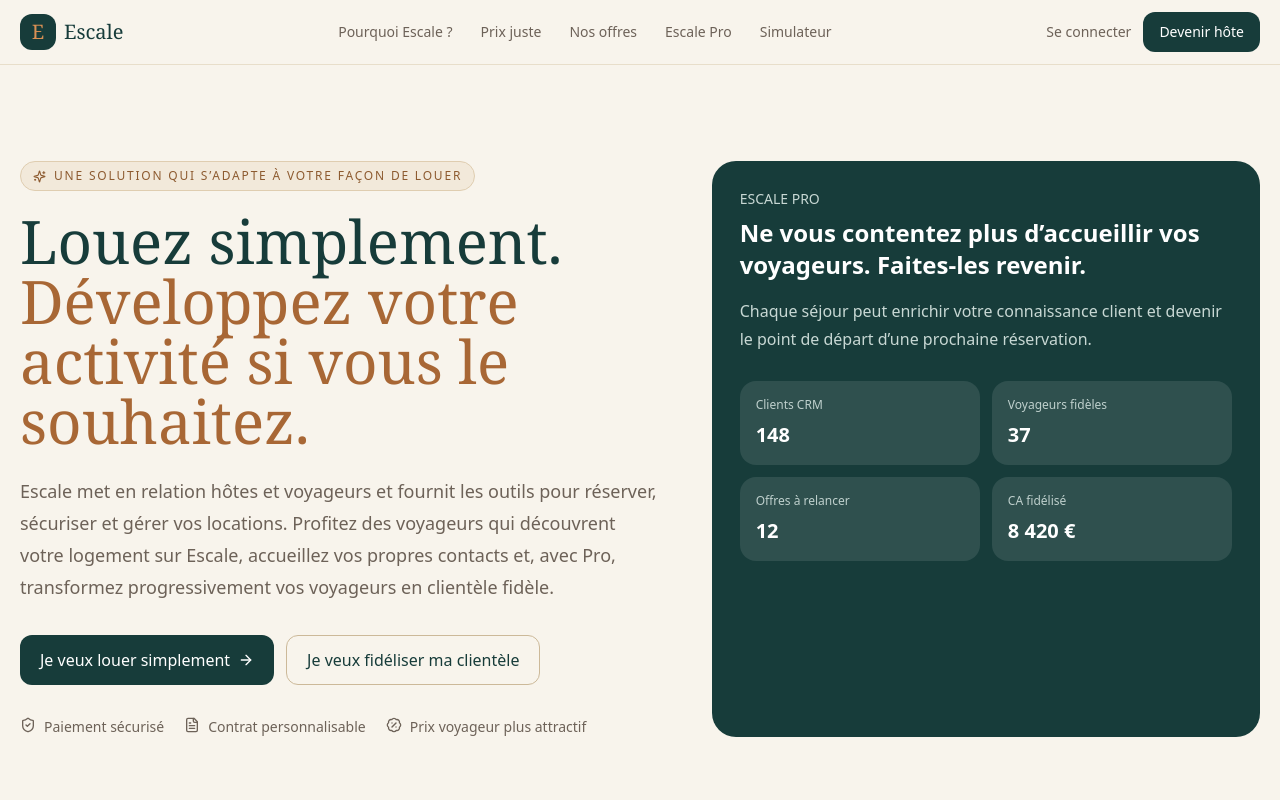
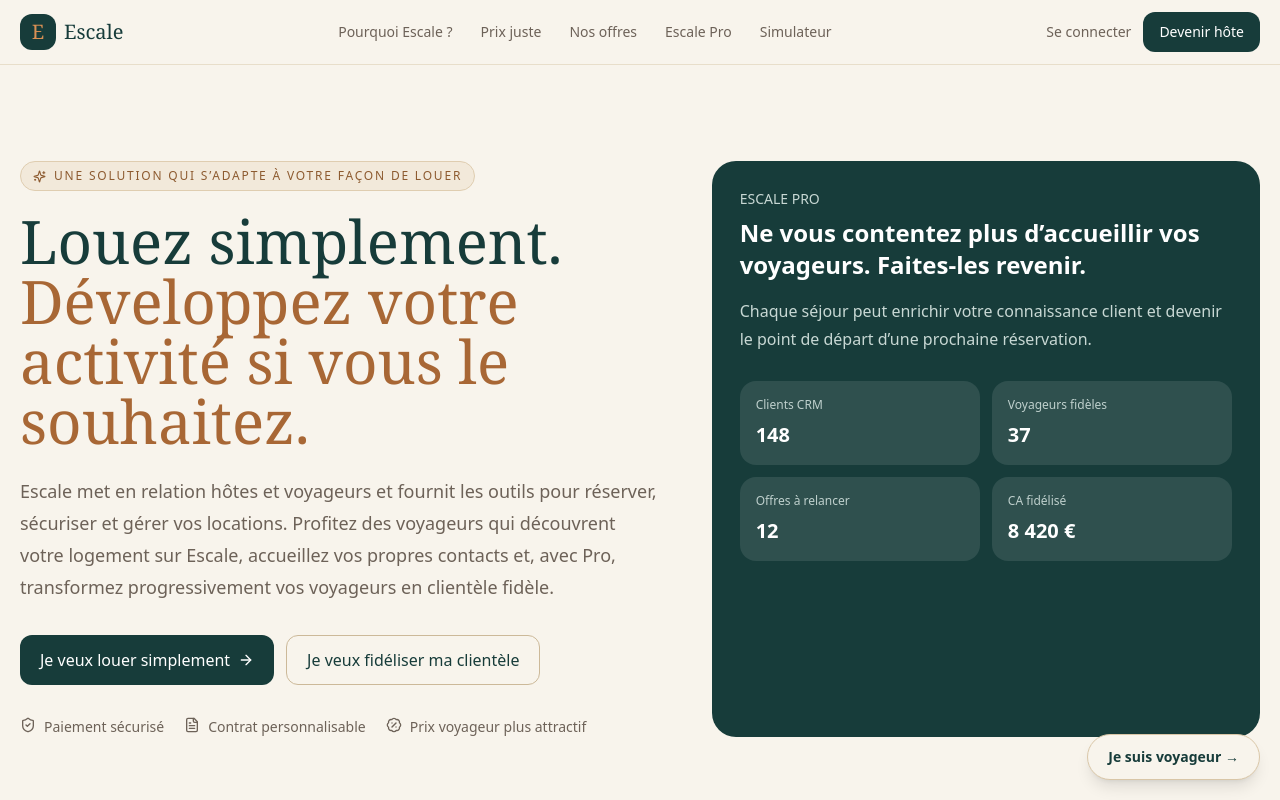
Before and after one commit to LEMAITRE690/ESCALE, a Next.js app: page / in a window 1280 px wide. Shown: the top 800 px of the page. Built offline with nearby package versions, Linux system fonts and the light colour scheme.

Commit message:
Ajouter un accès visible à l'espace voyageurs

```diff
--- a/app/layout.tsx
+++ b/app/layout.tsx
@@ -1,9 +1,7 @@
 // app/layout.tsx
-// Extrait à fusionner avec votre layout existant : ajoute les balises
-// nécessaires pour que le navigateur propose "Installer Escale" (iOS,
-// Android, desktop) et affiche la bonne icône/couleur au lancement.
 
 import "./globals.css";
+import Link from "next/link";
 import type { Metadata, Viewport } from "next";
 
 export const metadata: Metadata = {
@@ -34,7 +32,16 @@ export const viewport: Viewport = {
 export default function RootLayout({ children }: { children: React.ReactNode }) {
   return (
     <html lang="fr">
-      <body>{children}</body>
+      <body>
+        {children}
+        <Link
+          href="/voyageurs"
+          aria-label="Accéder à l'espace voyageurs"
+          className="fixed bottom-5 right-5 z-50 rounded-full border border-[#D9C6A7] bg-[#F8F4EC] px-5 py-3 text-sm font-semibold text-[#173C3A] shadow-lg transition hover:-translate-y-0.5 hover:bg-white"
+        >
+          Je suis voyageur →
+        </Link>
+      </body>
     </html>
   );
 }
```
